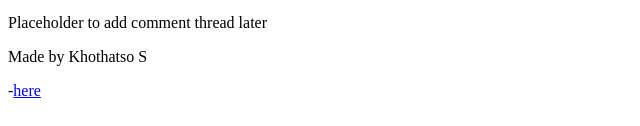
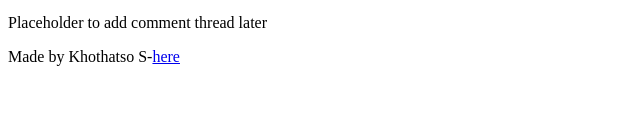
Before and after one commit to KhothatsoS/My_First_Portfolio, a plain HTML site: page html_basic/index.html in a window 1280 px wide. Shown: the part 671-797 px from the top of the page, 0-640 px from the left. Drawn offline with Linux system fonts and the light colour scheme.

Commit message:
Fix footer formatting in index.html

```diff
--- a/html_basic/index.html
+++ b/html_basic/index.html
@@ -28,7 +28,7 @@
       </aside>
     </main>
     <footer>
-      <p>Made by Khothatso S</p>-<a href="https://github.com/KhothatsoS/KhothatsoS" target="_blank">here</a>
+      Made by Khothatso S-<a href="https://github.com/KhothatsoS/KhothatsoS" target="_blank">here</a>
     </footer>
   </body>
 </html>
```
